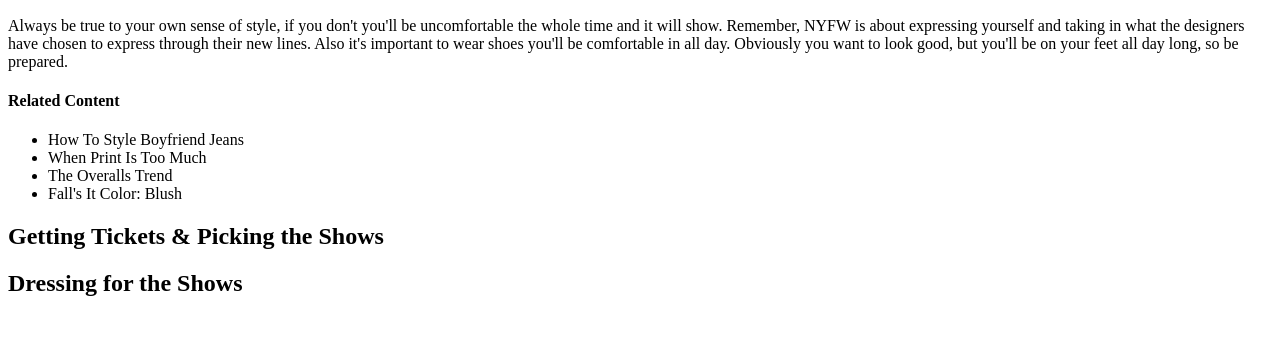
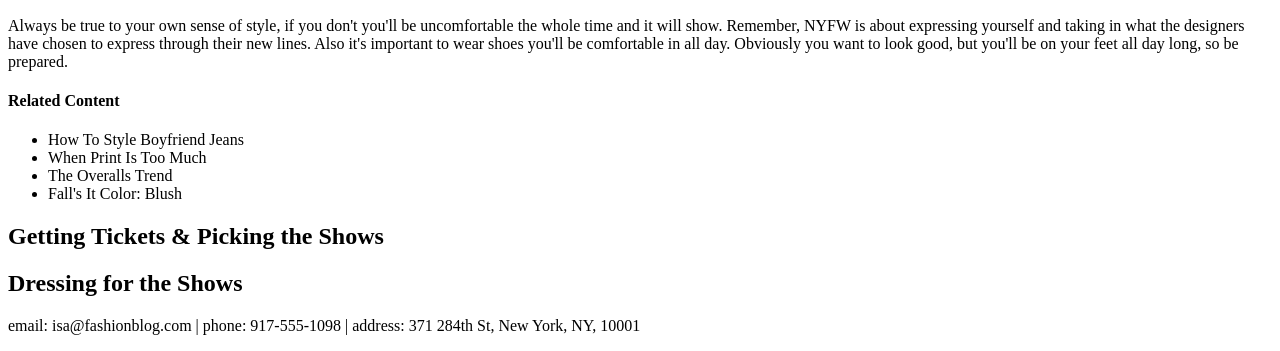
Before and after one commit to Junavae/codecademy_fashion_blog, a plain HTML site: page index.html in a window 1280 px wide. Shown: the part 1498-1849 px from the top of the page. Before the commit the page ends 1815 px from the top, so only its background shows below. Drawn offline with Linux system fonts and the light colour scheme.

Commit message:
Add contact info at bottom of body

```diff
--- a/index.html
+++ b/index.html
@@ -58,6 +58,9 @@
 
         <h2>Dressing for the Shows</h2>
 
+        <div id="contact">
+            <p>email: isa@fashionblog.com | phone: 917-555-1098 | address: 371 284th St, New York, NY, 10001</p>
+        </div>
     </body>
 
 </html>
```
